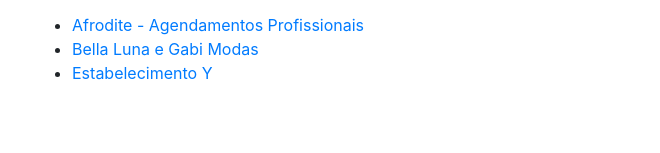
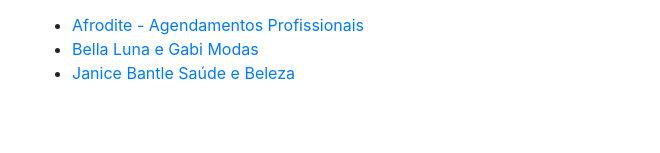
Before and after one commit to techraptorsbr/techraptorsbr.github.io, a plain HTML site: page index.html in a window 1280 px wide. Shown: the part 207-360 px from the top of the page, without its empty margins (283-943 px from the left). Drawn offline with nearby package versions, Linux system fonts and the light colour scheme.

Commit message:
Update index.html

```diff
--- a/index.html
+++ b/index.html
@@ -52,7 +52,7 @@ body {
       <ul>
         <li><a href="/afroditeprofissionais.html">Afrodite - Agendamentos Profissionais</a></li>
         <li><a href="/bellaluna.html">Bella Luna e Gabi Modas</a></li>
-        <li><a href="#">Estabelecimento Y</a></li>
+        <li><a href="/janice.html">Janice Bantle Saúde e Beleza</a></li>
       </ul>
     </div>
 
```
